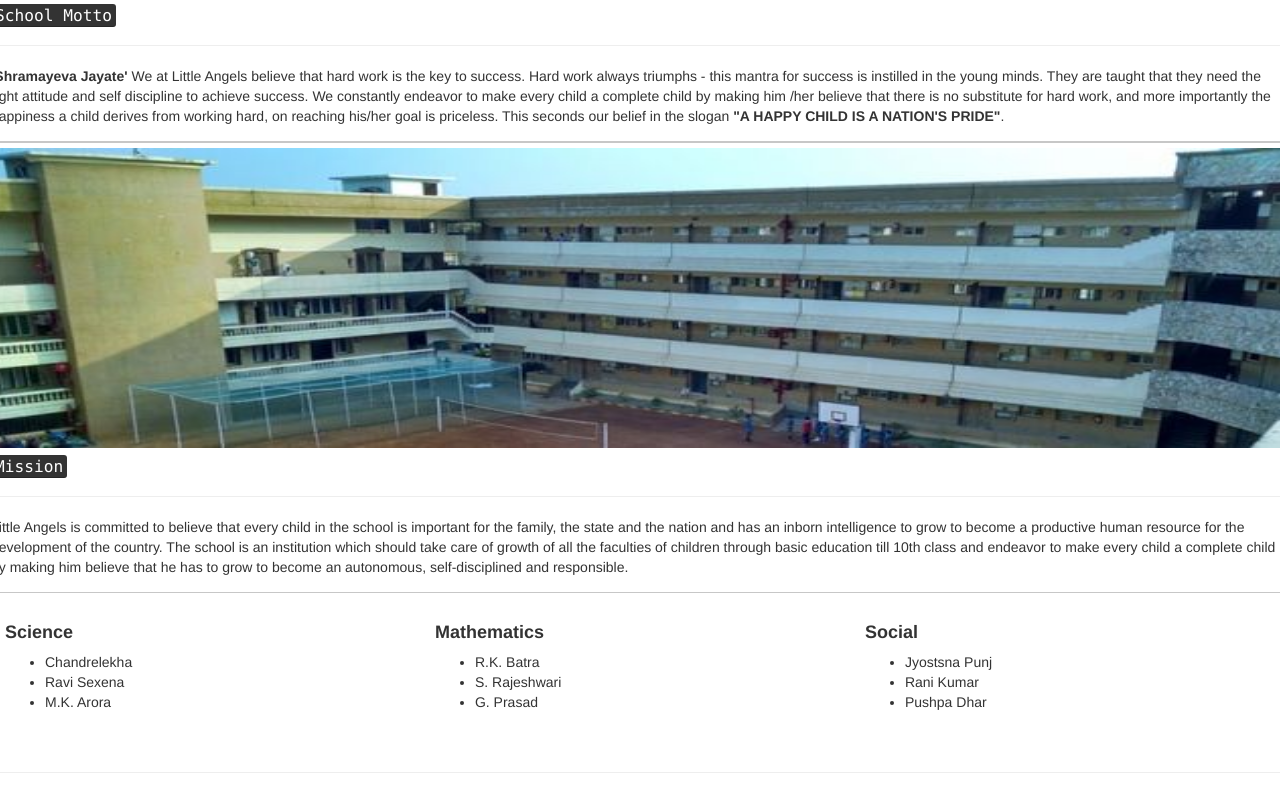
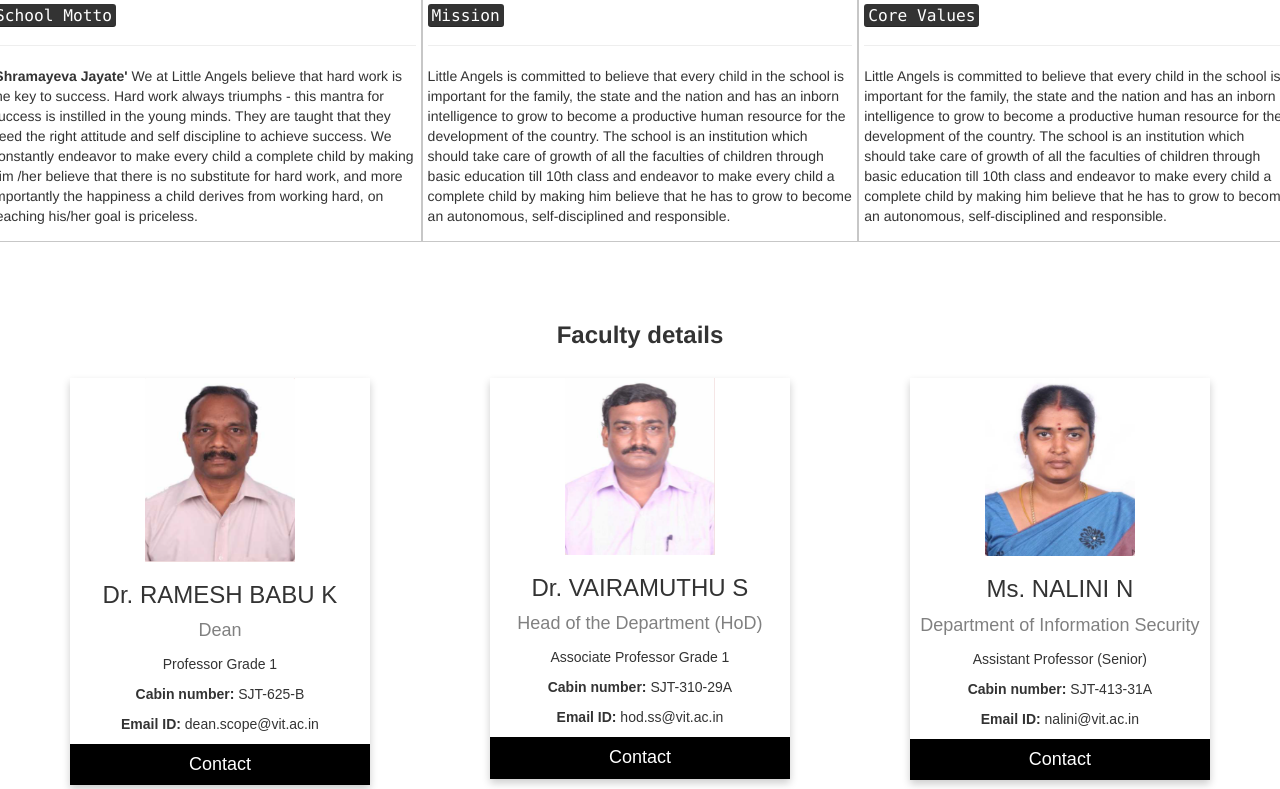
Before and after one commit to JoshitaA/school-website, a plain HTML site: page index.html in a window 1280 px wide. Shown: the part 952-1741 px from the top of the page. Drawn offline with nearby package versions, Linux system fonts and the light colour scheme.

Commit message:
faculty details card

```diff
--- a/index.html
+++ b/index.html
@@ -6,6 +6,7 @@
     <link rel="stylesheet" href="https://maxcdn.bootstrapcdn.com/bootstrap/3.4.0/css/bootstrap.min.css">
     <script src="https://ajax.googleapis.com/ajax/libs/jquery/3.4.1/jquery.min.js"></script>
     <script src="https://maxcdn.bootstrapcdn.com/bootstrap/3.4.0/js/bootstrap.min.js"></script>
+    <link rel="stylesheet" href="https://cdnjs.cloudflare.com/ajax/libs/font-awesome/4.7.0/css/font-awesome.min.css">
     <link rel="stylesheet" href="https://cdnjs.cloudflare.com/ajax/libs/font-awesome/4.7.0/css/font-awesome.min.css">
     <link rel="stylesheet" href="style.css">
 
@@ -50,7 +51,7 @@
       <h4 class="text-capitalize"><kbd>school Motto</kbd></h4>
       <hr >
       <p><b>'Shramayeva Jayate'</b>
-        We at Little Angels believe that hard work is the key to success.  Hard work always triumphs - this mantra for success is instilled in the young minds. They are taught that they need the right attitude and self discipline to achieve success. We constantly endeavor to make every child a complete child by making him /her believe that there is no substitute for hard work, and more importantly the happiness a child derives from working hard, on reaching his/her goal is priceless. This seconds our belief in the slogan <b>"A HAPPY CHILD IS A NATION'S PRIDE"</b>.</p>
+        We at Little Angels believe that hard work is the key to success.  Hard work always triumphs - this mantra for success is instilled in the young minds. They are taught that they need the right attitude and self discipline to achieve success. We constantly endeavor to make every child a complete child by making him /her believe that there is no substitute for hard work, and more importantly the happiness a child derives from working hard, on reaching his/her goal is priceless.</p>
     </div>
 
     <div  class="travel_mainDiv">
@@ -60,35 +61,62 @@
       <p>Little Angels is committed to believe that every child in the school is important for the family, the state and the nation and has an inborn intelligence to grow to become a productive human resource for the development of the country. The school is an institution which should take care of growth of all the faculties of children through basic education till 10th class and endeavor to make every child a complete child by making him believe that he has to grow to become an autonomous, self-disciplined and responsible.</p>
     </div>
 
+    <div  class="travel_mainDiv">
+        <img class="img-responsive"  src="download.jpg">
+        <h4 class="text-capitalize"><kbd>Core values</kbd></h4>
+        <hr >
+        <p>Little Angels is committed to believe that every child in the school is important for the family, the state and the nation and has an inborn intelligence to grow to become a productive human resource for the development of the country. The school is an institution which should take care of growth of all the faculties of children through basic education till 10th class and endeavor to make every child a complete child by making him believe that he has to grow to become an autonomous, self-disciplined and responsible.</p>
+      </div>
+    </div>
+      <br/><br/><br/>
+<h3 align="center"><b>Faculty details</b></h3>
+      <div class="row1" style="padding: 10px;">
 
-      <div class="row1" style="padding: 10px;">
         <div class="column1">
-            <h4><b>Science</b></h4>
-            <ul>
-            <li>Chandrelekha</li>
-            <li>Ravi Sexena</li>
-            <li>M.K. Arora</li>
-        </ul>
-        </div>
+            <div class="card">
+                <img src="dean.PNG" alt="Dr. RAMESH BABU K" style="width:50%">
+                <h3>Dr. RAMESH BABU K</h3>
+                <p class="title">Dean</p>
+                <p>	Professor Grade 1</p>
+                <p><b>Cabin number:</b> SJT-625-B</p>
+                <p><b>Email ID:</b> dean.scope@vit.ac.in</p>
+                <p><button>Contact</button></p>
+              </div>
+          </div>
+
         <div class="column1">
-            <h4><b>Mathematics</b></h4>
-            <ul>
-            <li>R.K. Batra</li>
-            <li>S. Rajeshwari</li>
-            <li>G. Prasad</li>
-        </ul>
-        </div>
-        <div class="column1">
-            <h4><b>Social</b></h4>
-            <ul>
-            <li>Jyostsna Punj</li>
-            <li>Rani Kumar</li>
-            <li>Pushpa Dhar</li>
-        </ul>
-        </div>
-      </div>
+            <div class="card">
+                <img src="hod.PNG" alt="Dr. VAIRAMUTHU S" style="width:50%">
+                <h3>Dr. VAIRAMUTHU S</h3>
+                <p class="title">Head of the Department (HoD)</p>
+                <p>	Associate Professor Grade 1</p>
+                <p><b>Cabin number:</b> SJT-310-29A</p>
+                <p><b>Email ID:</b> hod.ss@vit.ac.in</p>
+                <p><button>Contact</button></p>
+              </div>
+          </div>
+
+          <div class="column1">
+            <div class="card">
+                <img src="nalini.PNG" alt="	Ms. NALINI N" style="width:50%">
+                <h3>Ms. NALINI N</h3>
+                <p class="title">Department of Information Security</p>
+                <p> Assistant Professor (Senior)</p>
+                <p><b>Cabin number:</b>	SJT-413-31A</p>
+                <p><b>Email ID:</b> nalini@vit.ac.in</p>
+                <p><button>Contact</button></p>
+              </div>
+          </div>
+
+
+
   </div>
-</div>
+
+
+
+<br/><br/><br/><br/><br/><br/><br/><br/><br/><br/><br/><br/><br/><br/><br/>
+
+
 
 <div class="page-header" id="timetable">
     <h2 class="text-capitalize">Time table</h2>
--- a/style.css
+++ b/style.css
@@ -30,8 +30,8 @@
 display:table;
 }
 .travel_mainDiv{
-flaot:left;
-wodth:33.33%;
+float:left;
+width:33.33%;
 padding:5px;
 border:1px solid #c7c7c7;
 }
@@ -126,3 +126,39 @@
 }
 
 .text-primary{font-size: 30px;}
+
+.card {
+    box-shadow: 0 4px 8px 0 rgba(0, 0, 0, 0.2);
+    max-width: 300px;
+    margin: auto;
+    text-align: center;
+    font-family: arial;
+  }
+
+  .title {
+    color: grey;
+    font-size: 18px;
+  }
+
+  button {
+    border: none;
+    outline: 0;
+    display: inline-block;
+    padding: 8px;
+    color: white;
+    background-color: #000;
+    text-align: center;
+    cursor: pointer;
+    width: 100%;
+    font-size: 18px;
+  }
+
+  a {
+    text-decoration: none;
+    font-size: 22px;
+    color: black;
+  }
+
+  button:hover, a:hover {
+    opacity: 0.7;
+  }
```
Also changed, not shown: dean.PNG (added), download.jpg (added), hod.PNG (added), nalini.PNG (added).
